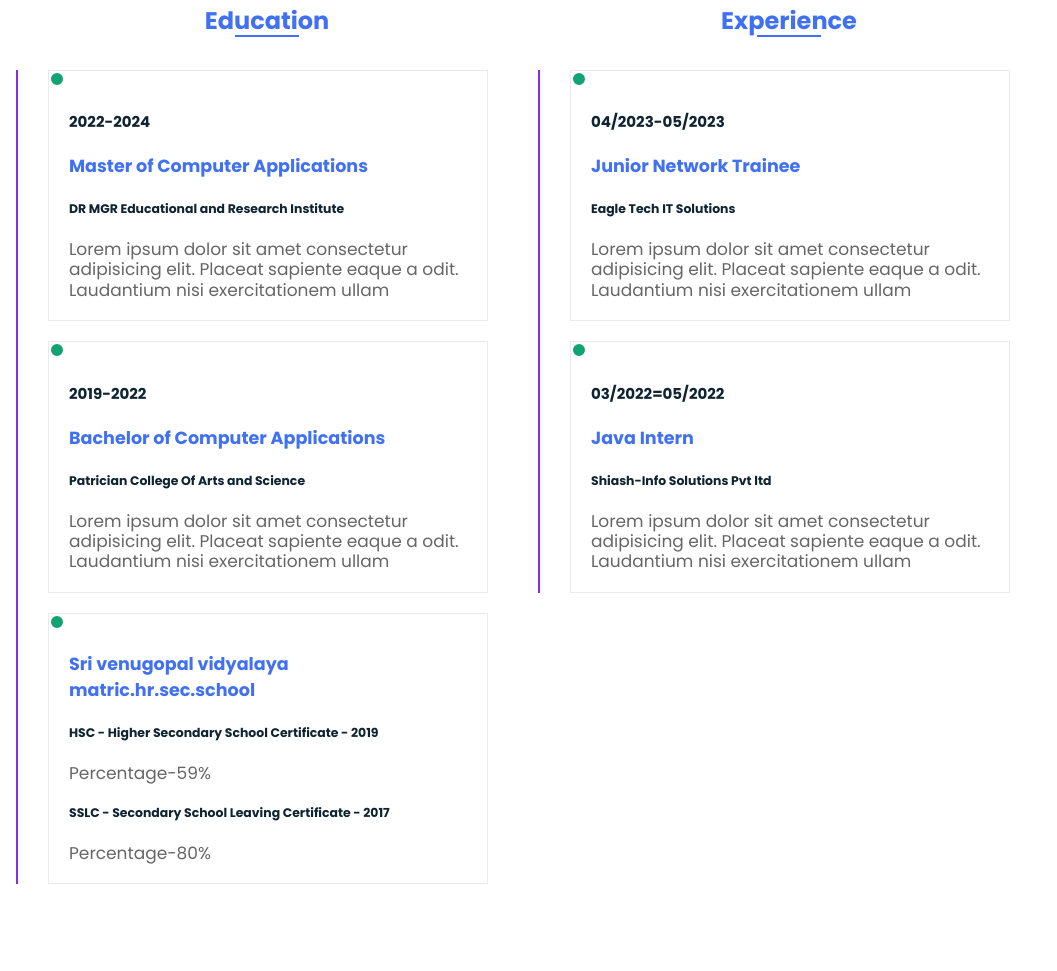
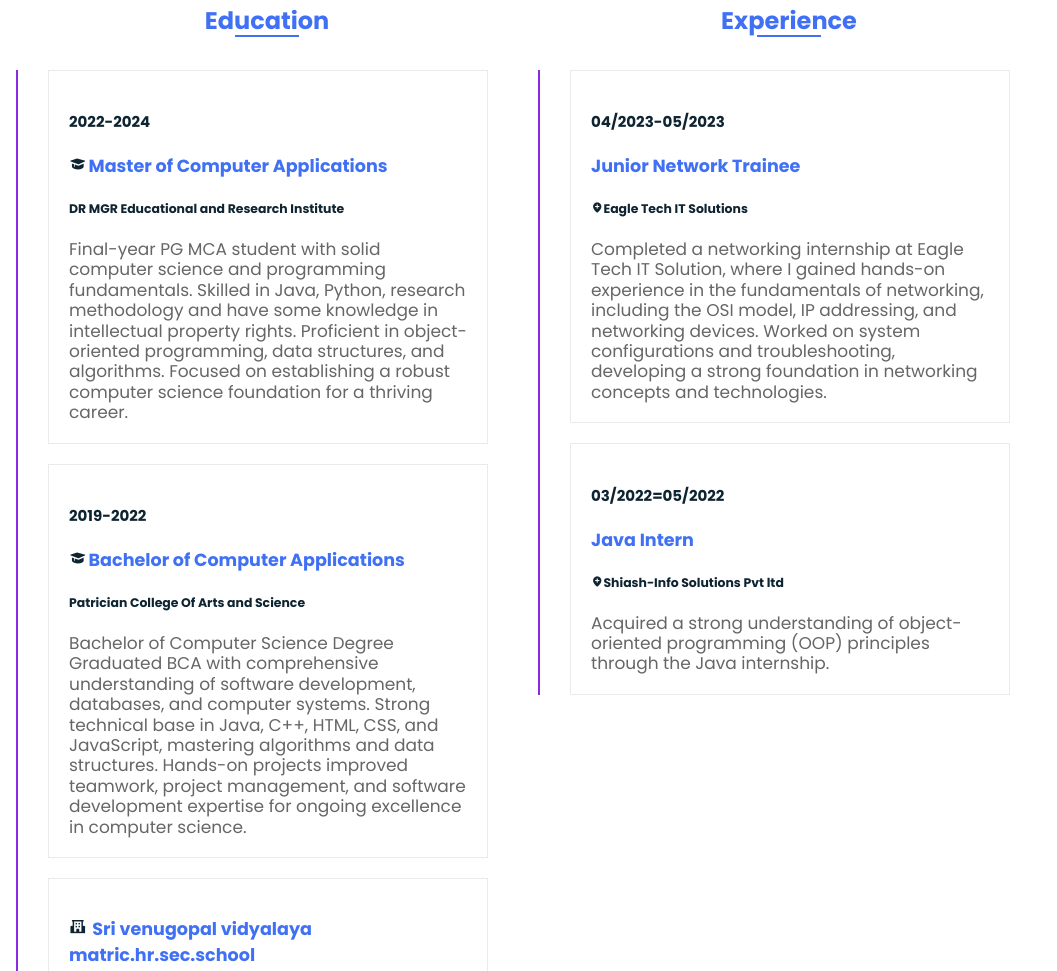
Before and after one commit to Dharma-krishnan/my_Portfolio, a website: page portfolio/index.html in a window 1280 px wide. Shown: the part 2204-3175 px from the top of the page, without its empty margins (0-1057 px from the left). Before the commit the page ends 3108 px from the top, so only its background shows below. Drawn offline with nearby package versions, Linux system fonts and the light colour scheme.

Commit message:
education and experience updated

```diff
--- a/portfolio/assets/css/styles.css
+++ b/portfolio/assets/css/styles.css
@@ -357,21 +357,10 @@ img{
 
 }
 .col .contents .box:hover{
-    box-shadow: 0px 3px 12px 0px #ccc;
+    box-shadow: 0px 3px 12px 12px #ccc;
     border:1px solid transparent;
 }
-.col .contents .box ::before{
-    content:'';
-    position:absolute;
-    width: 16px;
-    height:16px;
-    border-radius:50%;
-    left:0%;
-    right:100%;
-    top:0;
-    background-color: #11a372;
-    border:2px solid white;
-}
+
 .box h3{
     color: var(--first-color);
 }
@@ -381,6 +370,22 @@ img{
     font-size: 17px;
 
 }
-@media(max-width:768px){
+.educ_icon{
+    color: #0e2431;
+    margin-right: 2px;
 
 }
+.schl_icon{
+    color:#0e2431;
+    margin-right: 2px;
+}
+
+
+@media(max-width:768px){
+  .row{
+    grid-template-columns: 1fr;
+  }
+  .row .col:nth-child(2){
+    margin-top:30px;
+  }
+}
--- a/portfolio/index.html
+++ b/portfolio/index.html
@@ -395,20 +395,23 @@
           <div class="contents">
             <div class="box" >
                <h4>2022-2024</h4>
-               <h3>Master of Computer Applications</h3>
+               <h3><i class='bx bxs-graduation educ_icon'></i>Master of Computer Applications</h3>
                <h5>DR MGR Educational and Research Institute</h5>
-               <p>Lorem ipsum dolor sit amet consectetur adipisicing elit. Placeat sapiente eaque a odit. Laudantium nisi exercitationem ullam</p>
+               <p>Final-year PG MCA student with solid computer science and programming fundamentals. Skilled in Java, Python, research methodology and have some knowledge in intellectual property rights. Proficient in object-oriented programming, data structures, and algorithms. Focused on establishing a robust computer science foundation for a thriving career.</p>
             </div>
 
             <div class="box" >
               <h4>2019-2022</h4>
-              <h3>Bachelor of Computer Applications</h3>
+              <h3><i class='bx bxs-graduation educ_icon'></i>Bachelor of Computer Applications</h3>
               <h5>Patrician College Of Arts and Science</h5>
-              <p>Lorem ipsum dolor sit amet consectetur adipisicing elit. Placeat sapiente eaque a odit. Laudantium nisi exercitationem ullam</p>
+              <p>Bachelor of Computer Science Degree
+                Graduated BCA with comprehensive understanding of software development, databases, and computer systems.
+                Strong technical base in Java, C++, HTML, CSS, and JavaScript, mastering algorithms and data structures.
+                Hands-on projects improved teamwork, project management, and software development expertise for ongoing excellence in computer science.</p>
            </div>
 
          <div class="box" >
-          <h3>Sri venugopal vidyalaya matric.hr.sec.school</h3>
+          <h3><i class='bx bxs-school schl_icon' ></i>  Sri venugopal vidyalaya matric.hr.sec.school</h3>
           <h5>HSC - Higher Secondary School Certificate - 2019</h5>
           <p>Percentage-59%</p>
           <h5>SSLC - Secondary School Leaving Certificate - 2017</h5>
@@ -429,15 +432,15 @@
           <div class="box" >
             <h4>04/2023-05/2023</h4>
             <h3>Junior Network Trainee</h3>
-            <h5>Eagle Tech IT Solutions</h5>
-            <p>Lorem ipsum dolor sit amet consectetur adipisicing elit. Placeat sapiente eaque a odit. Laudantium nisi exercitationem ullam</p>
+            <h5><i class='bx bxs-location-plus location_icon'></i>Eagle Tech IT Solutions</h5>
+            <p>Completed a networking internship at Eagle Tech IT Solution, where I gained hands-on experience in the fundamentals of networking, including the OSI model, IP addressing, and networking devices. Worked on system configurations and troubleshooting, developing a strong foundation in networking concepts and technologies.</p>
          </div>
 
          <div class="box" >
           <h4>03/2022=05/2022</h4>
           <h3>Java Intern</h3>
-          <h5>Shiash-Info Solutions Pvt ltd</h5>
-          <p>Lorem ipsum dolor sit amet consectetur adipisicing elit. Placeat sapiente eaque a odit. Laudantium nisi exercitationem ullam</p>
+          <h5><i class='bx bxs-location-plus location_icon'></i>Shiash-Info Solutions Pvt ltd</h5>
+          <p>Acquired a strong understanding of object-oriented programming (OOP) principles through the Java internship.</p>
        </div>
 
 
```
